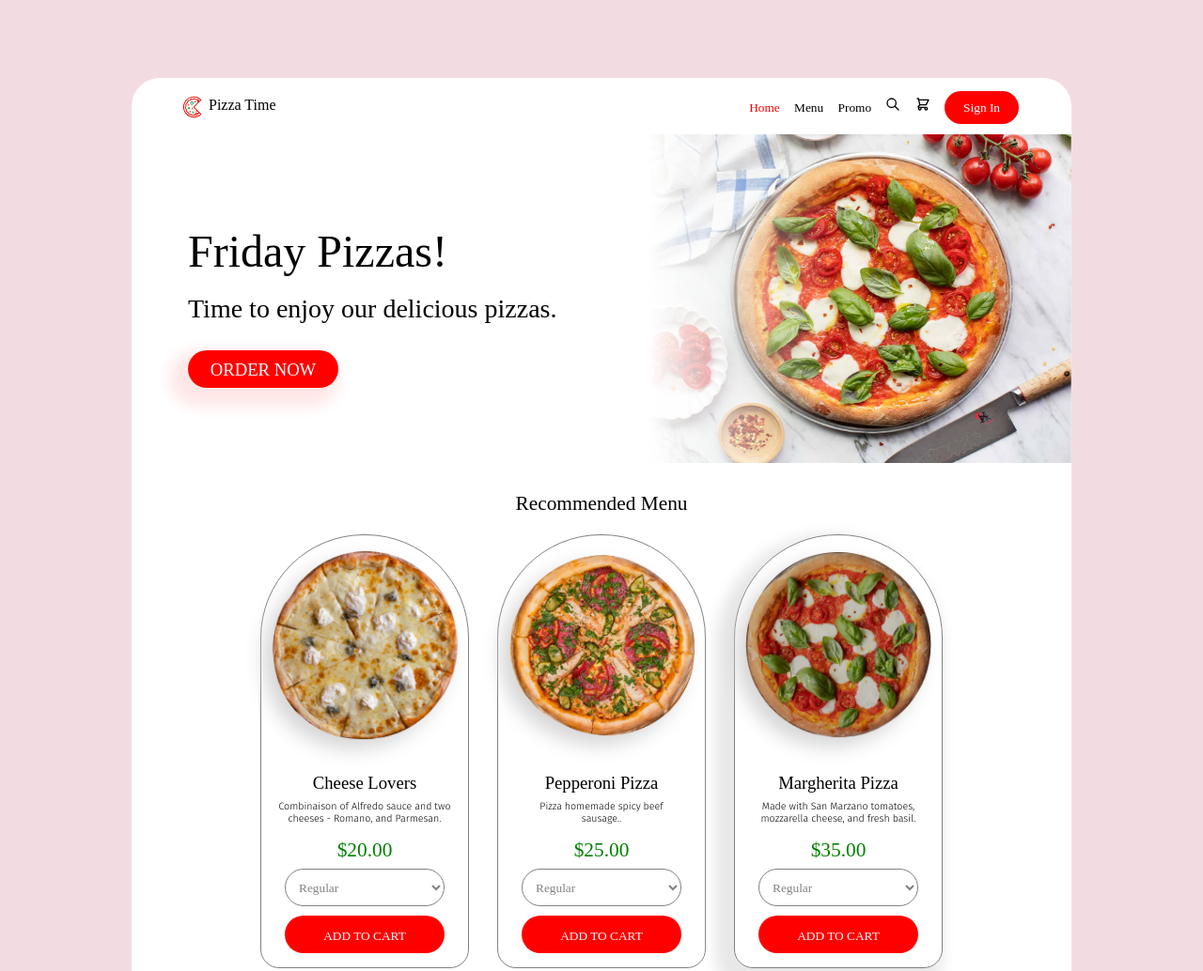
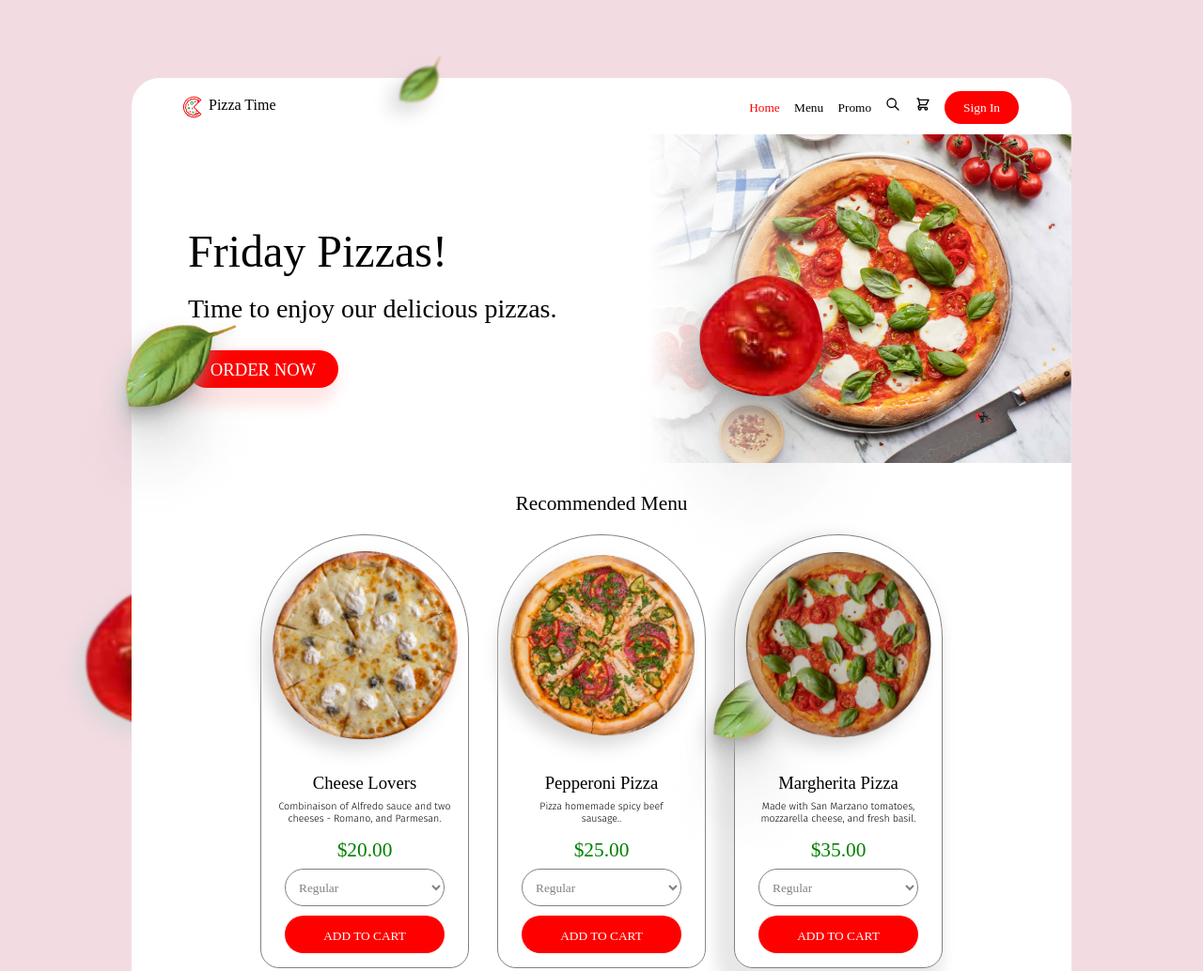
Before and after one commit to jacquesgrana/devoir-figma-html-css, a plain HTML site: page index.html in a window 1280 px wide. Shown: the part 117-1151 px from the top of the page at 94% size. Drawn offline with Linux system fonts and the light colour scheme; a web font is replaced by a local one.

Commit message:
ajoût des petits png x5

```diff
--- a/css/style.css
+++ b/css/style.css
@@ -36,6 +36,41 @@ body {
     margin-top: 200px;
     margin-bottom: 200px;
     border-radius: 30px;
+}
+
+#image_over_1 {
+    width: 260px;
+    position: absolute;
+    margin-top: 20%;
+    margin-left: -6%;
+}
+
+#image_over_2 {
+    position: absolute;
+    width: 50px;
+    margin-top: -2%;
+    margin-left: 22%;
+}
+
+#image_over_3 {
+    position: absolute;
+    margin-top: 16%;
+    margin-left: 39%;
+}
+
+#image_over_4 {
+    position: absolute;
+    margin-top: 48%;
+    margin-left: 42%;
+    width: 240px;
+}
+
+#image_over_5 {
+    position: absolute;
+    width: 160px;
+    margin-top: 42%;
+    margin-left: -4%;
+    z-index: -1;
 }
 
 #image_de_droite {
@@ -168,8 +203,11 @@ body {
     box-shadow: -10px 10px 15px 10px #e9e8e8;
 }
 
+.ombre_png {
+    filter: drop-shadow(-10px 10px 10px rgb(214, 214, 214));
+}
+
 .bloc_bas {
-
     display: flex;
     flex-flow: column wrap;
     justify-content:space-between;
--- a/index.html
+++ b/index.html
@@ -10,7 +10,15 @@
 </head>
 
 <body>
+
+
     <div id="container_bloc">
+    <img src="img/feuille_1.png" id="image_over_1" class="ombre_png">
+    <img src="img/feuille_petite.png" id="image_over_2" class="ombre_png">
+    <img src="img/tomate_1.png" id="image_over_3" class="ombre_png">
+    <img src="img/feuille_2.png" id="image_over_4" class="ombre_png">
+    <img src="img/tomate_2.png" id="image_over_5" class="ombre_png">
+
         <div id="header">
             <span id="span_gauche_header">
                 <img id="logo_header" src="img/logo.svg">
```
Also changed, not shown: img/feuille_1.png (added), img/feuille_2.png (added), img/feuille_petite.png (added), img/tomate_1.png (added), img/tomate_2.png (added).
